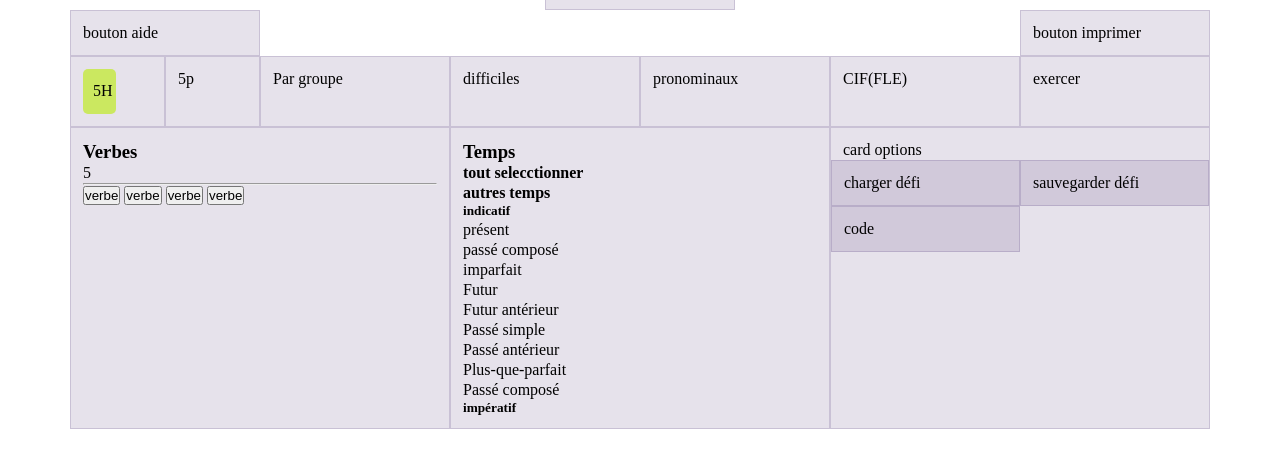
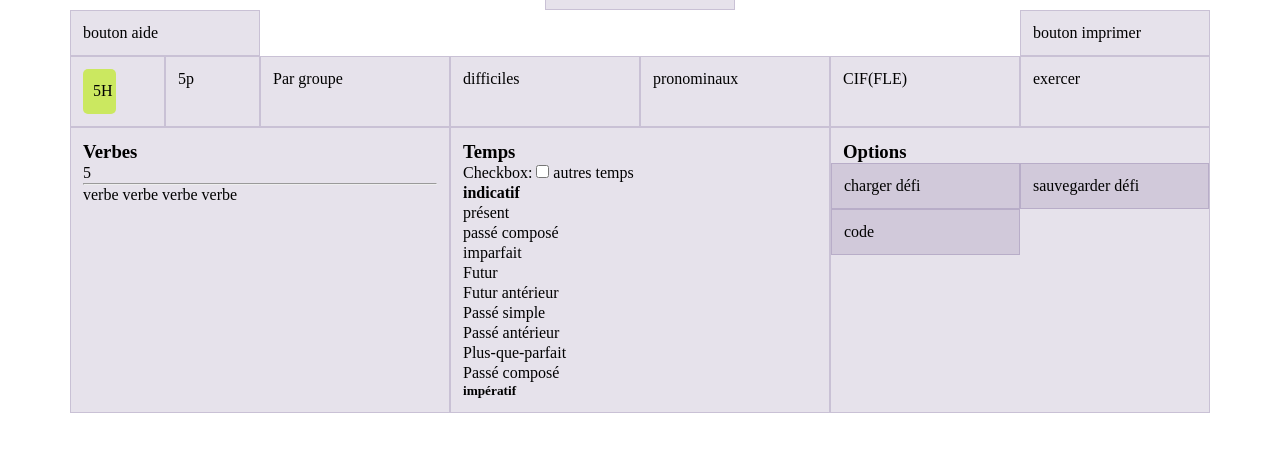
Before and after one commit to bobby6999/tatitotu, a website built with Parcel: page src/index.html in a window 1280 px wide. Shown: the part 50-518 px from the top of the page. Built offline with nearby package versions, Linux system fonts and the light colour scheme.

Commit message:
update index.html

```diff
--- a/src/index.html
+++ b/src/index.html
@@ -41,10 +41,10 @@
               <hr />
               <div class="button-list">
                 <!--bouttons -->
-                <button class="tag">verbe</button>
-                <button class="tag">verbe</button>
-                <button class="tag">verbe</button>
-                <button class="taf">verbe</button>
+                <a class="tag">verbe</a>
+                <a class="tag">verbe</a>
+                <a class="tag">verbe</a>
+                <a class="tag">verbe</a>
               </div>
             </div>
           </div>
@@ -52,27 +52,30 @@
         <div class="col-4">
           <div class="card">
             <h3 class="card-title">Temps</h3>
-            <h4>tout selecctionner</h4>
-            <h4>autres temps</h4>
-            <h5>indicatif</h5>
-            <p>présent</p>
-            <p>passé composé</p>
-            <p>imparfait</p>
-            <p>Futur</p>
-            <p>Futur antérieur</p>
-            <p>Passé simple</p>
-            <p>Passé antérieur</p>
-            <p>Plus-que-parfait</p>
-            <p>Passé composé</p>
+            <label for="checkbox">Checkbox:</label>
+            <input type="checkbox" id="checkbox" />
+            <a>autres temps</a>
+            <h4>indicatif</h4>
+            <p class="toggle">présent</p>
+            <p class="toggle">passé composé</p>
+            <p class="toggle">imparfait</p>
+            <p class="toggle">Futur</p>
+            <p class="toggle">Futur antérieur</p>
+            <p class="toggle">Passé simple</p>
+            <p class="toggle">Passé antérieur</p>
+            <p class="toggle">Plus-que-parfait</p>
+            <p class="toggle">Passé composé</p>
             <h5>impératif</h5>
           </div>
         </div>
         <div class="col-4">
-          card options
-          <div class="row">
-            <div class="col-6">charger défi</div>
-            <div class="col-6">sauvegarder défi</div>
-            <div class="col-6">code</div>
+          <div class="card">
+            <h3 class="card-title">Options</h3>
+            <div class="row">
+              <div class="col-6">charger défi</div>
+              <div class="col-6">sauvegarder défi</div>
+              <div class="col-6">code</div>
+            </div>
           </div>
         </div>
       </div>
```
